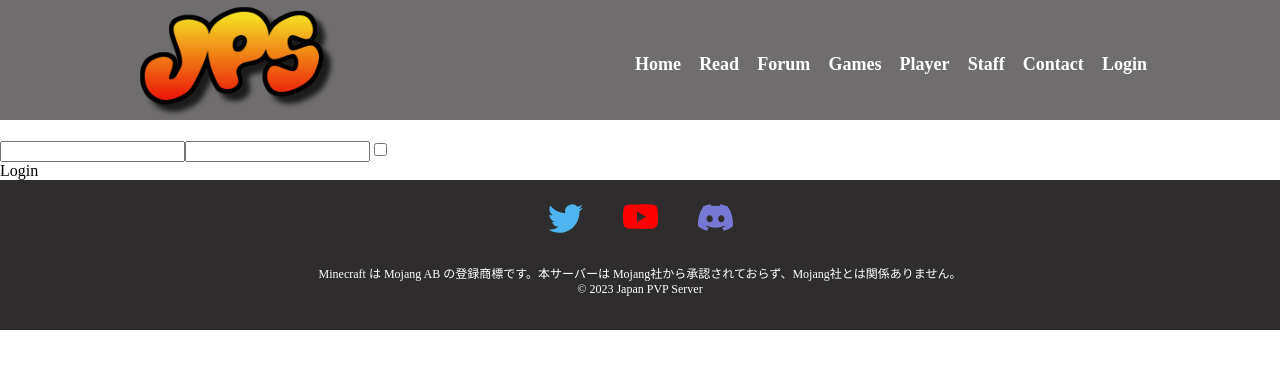
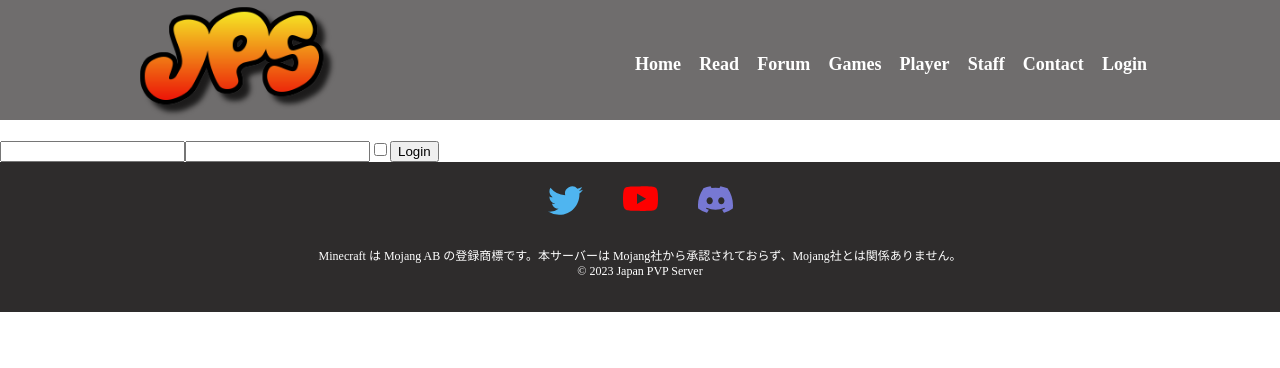
Before and after one commit to JavaJava19/jps.gg, a React (Create React App) app in the folder source/: page /login in a window 1280 px wide. Shown: the top 368 px of the page. Built offline with nearby package versions, Linux system fonts and the light colour scheme; no server answers.

Commit message:
Submitの対応

```diff
--- a/source/src/components/page/Login.js
+++ b/source/src/components/page/Login.js
@@ -55,7 +55,7 @@ const Login = () => {
         <input type="text" onChange={(e) => setId(e.target.value)} />
         <input type="password" onChange={(e) => setPass(e.target.value)} />
         <input type="checkbox" defaultChecked={use} onChange={() => setUse(!use)} />
-        <div onClick={(e) => Login(e)}> Login</div>
+        <input type='submit' onClick={(e) => Login(e)} value={"Login"} />
       </form>
     </div>
   )
```
